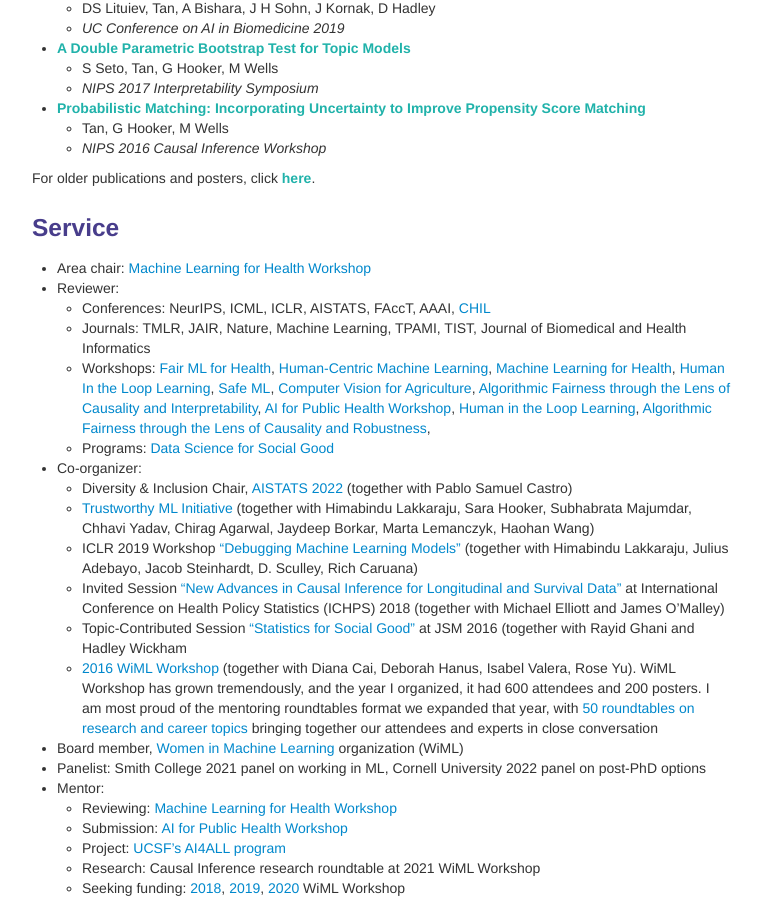
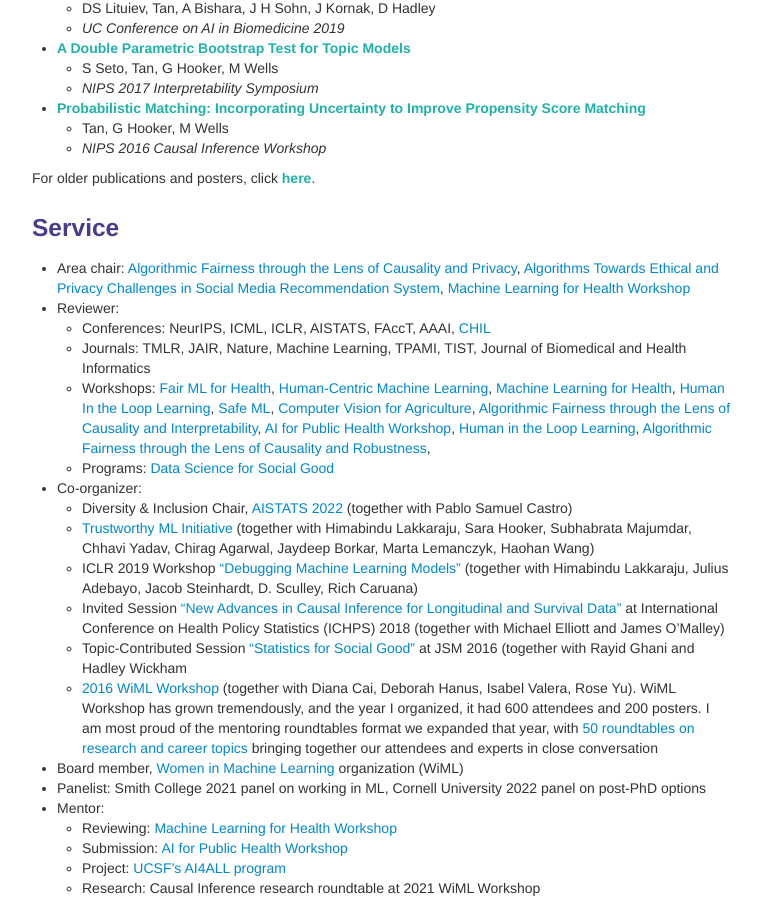
Before and after one commit to shftan/shftan.github.io, a Jekyll site: the page built from index.md, in a window 1280 px wide and 900 px high, scrolled down 2663 px. Shown: the whole window, without its empty margins (258-1020 px from the left). Built offline with Jekyll 4.4.1, drawn with Linux system fonts in a browser that asks for light colours.

Commit message:
Update index.md

```diff
--- a/index.md
+++ b/index.md
@@ -135,7 +135,7 @@ For older publications and posters, click <a class="paper" href="olderpublicatio
 
 <div class="row-fluid" id="service"><h3>Service</h3>
 </div>
-- Area chair: [Machine Learning for Health Workshop](https://ml4health.github.io/2020/)
+- Area chair: [Algorithmic Fairness through the Lens of Causality and Privacy](https://www.afciworkshop.org/), [Algorithms Towards Ethical and Privacy Challenges in Social Media Recommendation System](https://icdm22.cse.usf.edu/), [Machine Learning for Health Workshop](https://ml4health.github.io/2020/)
 - Reviewer:
   - Conferences: NeurIPS, ICML, ICLR, AISTATS, FAccT, AAAI, [CHIL](https://www.chilconference.org/)
   - Journals: TMLR, JAIR, Nature, Machine Learning, TPAMI, TIST, Journal of Biomedical and Health Informatics
```
